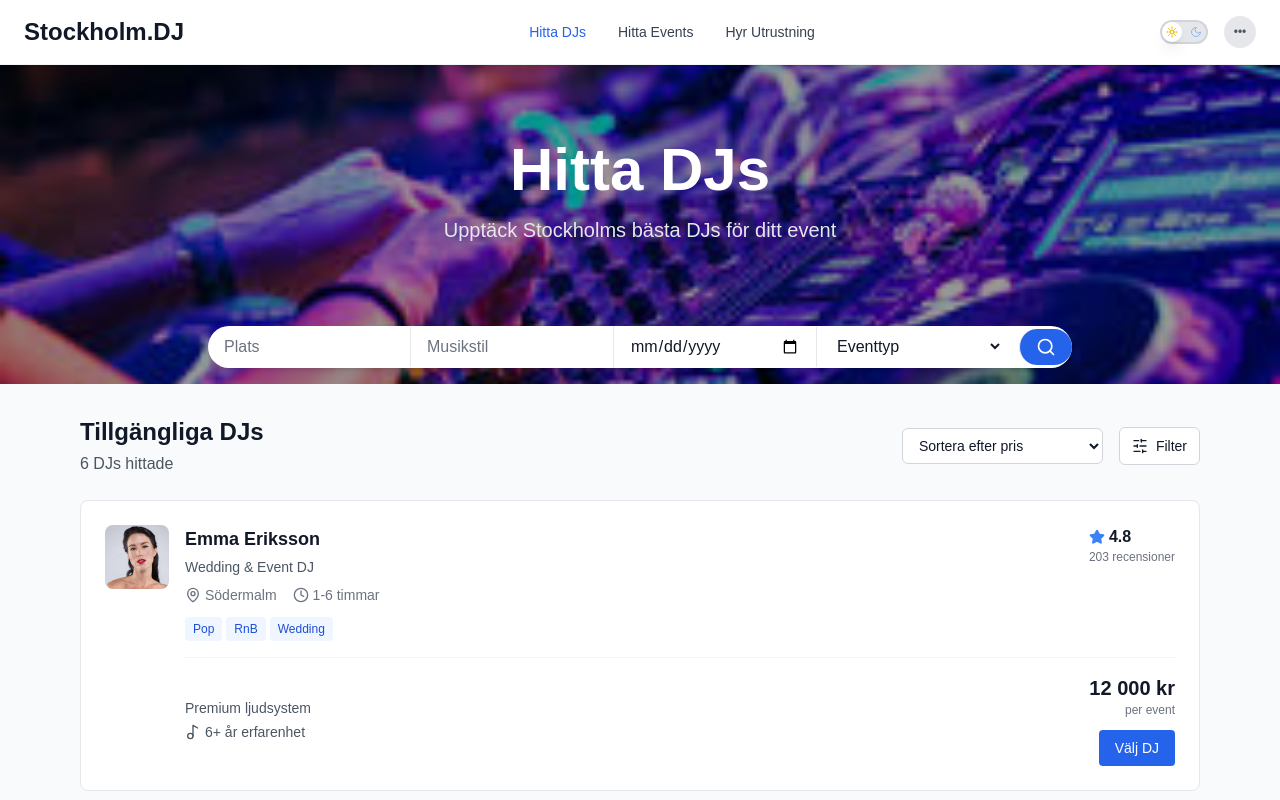
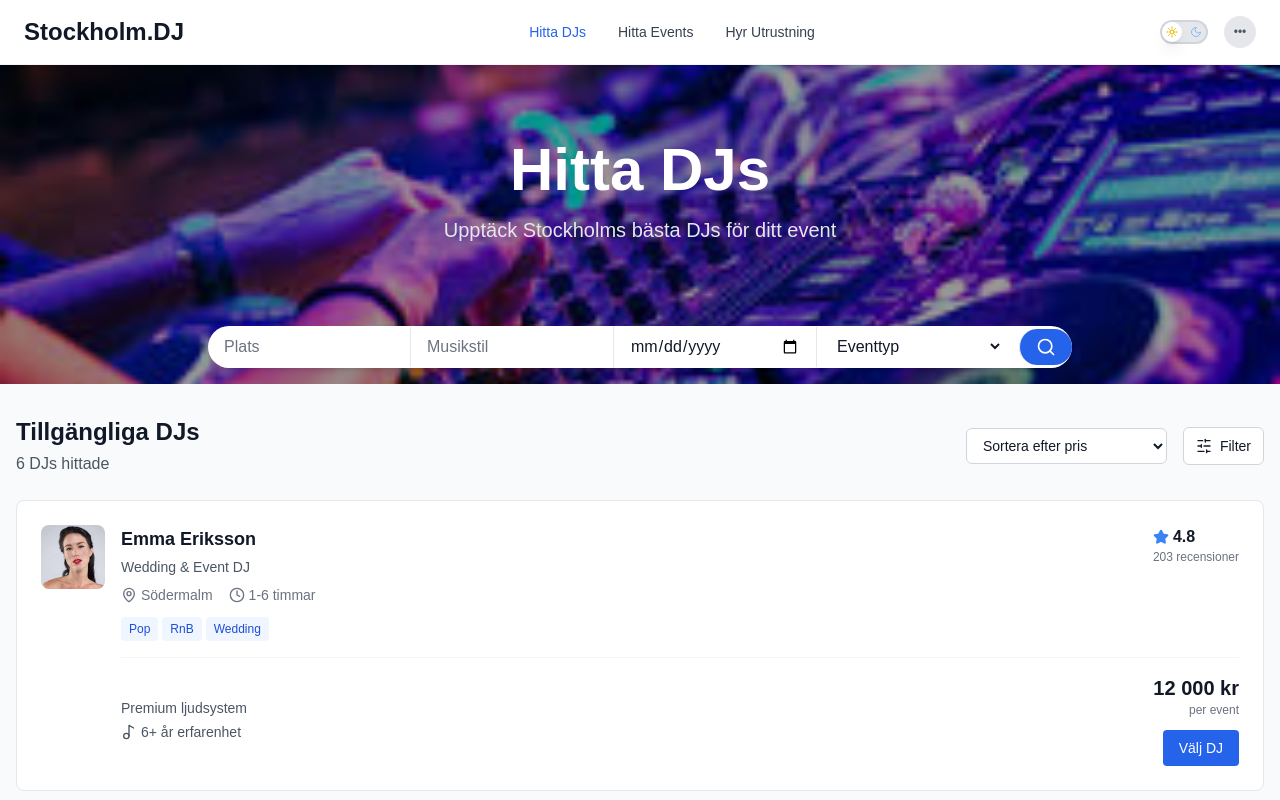
Before and after one commit to DavidFornander/stockholmDJ, a Next.js app: page /djs in a window 1280 px wide. Shown: the top 800 px of the page. Built offline with nearby package versions, Linux system fonts and the light colour scheme.

Commit message:
fix: update DJDirectory layout by changing div class to 'container'

```diff
--- a/src/components/pages/djs/DJDirectory.tsx
+++ b/src/components/pages/djs/DJDirectory.tsx
@@ -296,7 +296,7 @@
       </div>
 
       {/* Results Section */}
-      <div className="max-w-6xl mx-auto px-4 py-8">
+      <div className="container mx-auto px-4 py-8">
         {/* Results Header */}
         <div className="flex items-center justify-between mb-6">
           <div>
```
